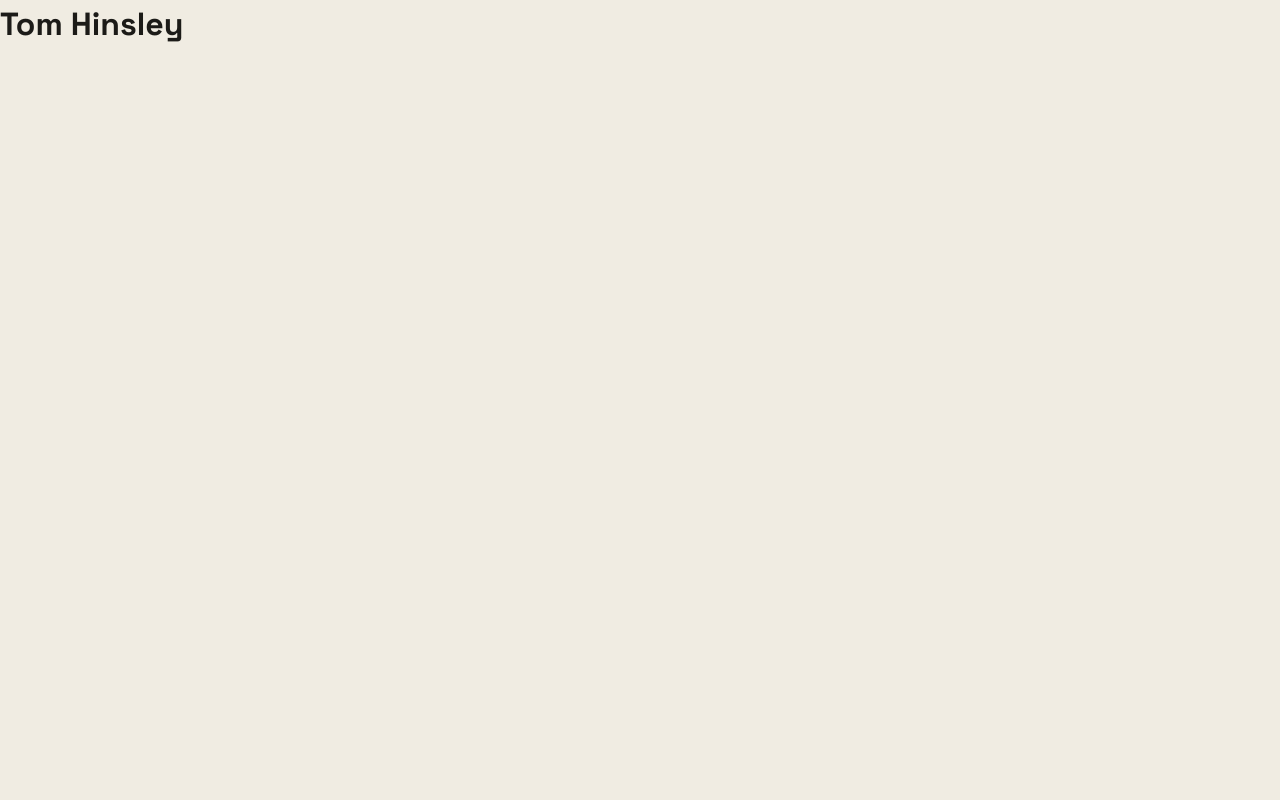
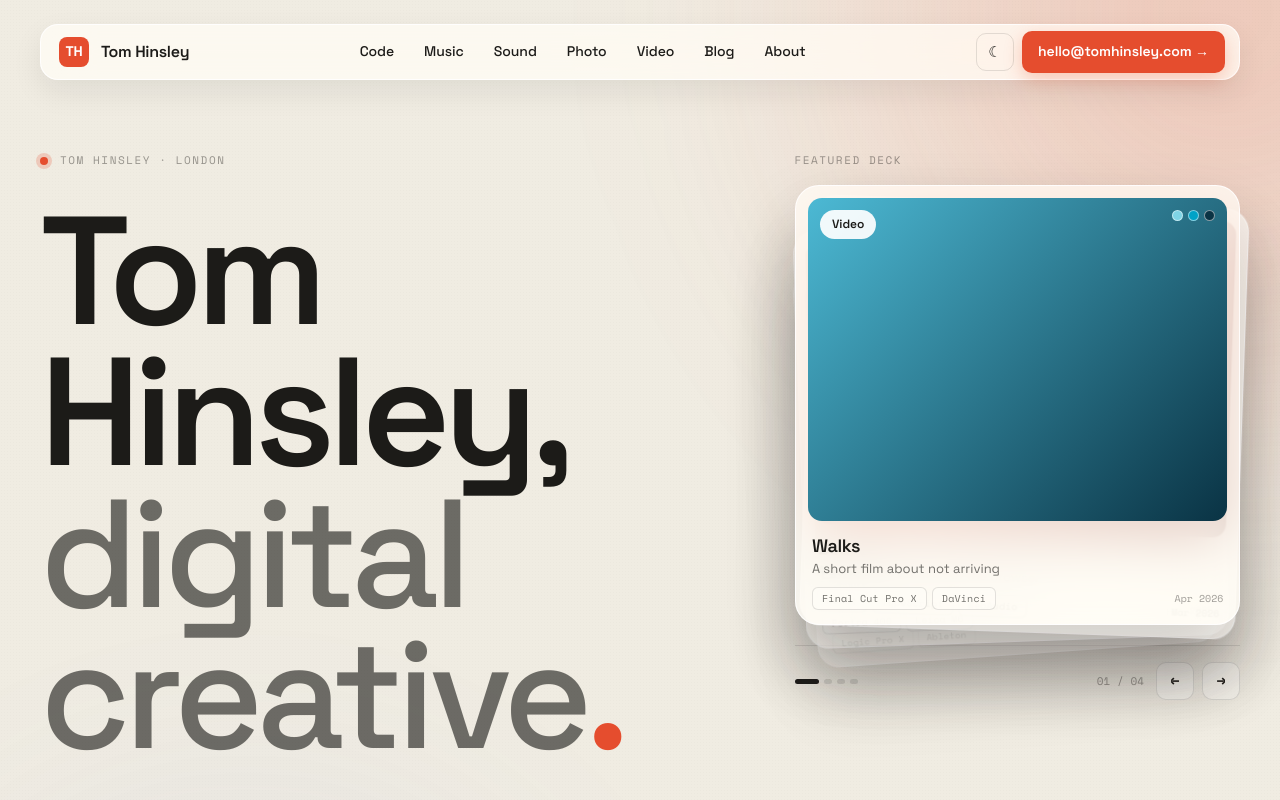
Before and after one commit to tmhnsly/portfolio, a Next.js app: page / in a window 1280 px wide. Shown: the top 800 px of the page. Built offline with nearby package versions, Linux system fonts and the light colour scheme.

Commit message:
feat(home): assemble hero, recent work, and home route
Co-Authored-By: Claude Sonnet 4.6 <noreply@anthropic.com>

```diff
--- a/src/app/page.tsx
+++ b/src/app/page.tsx
@@ -1,7 +1,21 @@
+import { Page, Nav, Footer, Container } from '@/components/layout';
+import { Hero } from '@/components/home/Hero';
+import { DisciplineScroller } from '@/components/home/DisciplineScroller';
+import { RecentWork } from '@/components/home/RecentWork';
+import { getAllProjects } from '@/lib/content';
+
 export default function Home() {
+  const projects = getAllProjects();
+  const deck = projects.slice(0, 4);
   return (
-    <main>
-      <h1>Tom Hinsley</h1>
-    </main>
+    <Page>
+      <Nav />
+      <Container>
+        <Hero featured={deck} />
+        <DisciplineScroller />
+        <RecentWork projects={projects} />
+      </Container>
+      <Footer />
+    </Page>
   );
 }
--- /dev/null
+++ b/src/components/home/Hero/Hero.module.scss
@@ -0,0 +1,11 @@
+@use '../../../styles/mixins/breakpoints' as *;
+.hero { display: grid; grid-template-columns: 1fr; gap: var(--space-8); padding-block: var(--space-9) var(--space-8);
+  @include desktop-up { grid-template-columns: 1.55fr 1fr; gap: var(--space-11); align-items: start; } }
+.lead { display: flex; flex-direction: column; }
+.title { margin: var(--space-7) 0 0; font-family: var(--font-display); font-weight: 600;
+  letter-spacing: var(--ls-display-xxl); line-height: var(--lh-display); color: var(--text);
+  font-size: clamp(var(--fs-display), 12vw, var(--fs-display-xxl)); text-wrap: pretty; }
+.muted { color: var(--text-soft); font-weight: 500; }
+.period { color: var(--accent); }
+.sub { margin-top: var(--space-7); max-width: 580px; font-size: var(--fs-body-l); color: var(--text-soft); line-height: var(--lh-body); }
+.deckCol { display: flex; flex-direction: column; gap: var(--space-4); }
--- /dev/null
+++ b/src/components/home/Hero/Hero.tsx
@@ -0,0 +1,25 @@
+import type { Project } from '@/types';
+import { Eyebrow } from '@/components/ui/Eyebrow';
+import { CardDeck } from '../CardDeck';
+import styles from './Hero.module.scss';
+
+export function Hero({ featured }: { featured: Project[] }) {
+  return (
+    <section className={styles.hero}>
+      <div className={styles.lead}>
+        <Eyebrow withDot>Tom Hinsley · London</Eyebrow>
+        <h1 className={styles.title}>
+          Tom Hinsley,<br />
+          <span className={styles.muted}>digital creative</span><span className={styles.period}>.</span>
+        </h1>
+        <p className={styles.sub}>
+          Frontend engineer based in London. Side practices in music, sound, photography and film.
+        </p>
+      </div>
+      <div className={styles.deckCol}>
+        <Eyebrow>Featured deck</Eyebrow>
+        <CardDeck items={featured} />
+      </div>
+    </section>
+  );
+}
--- /dev/null
+++ b/src/components/home/Hero/index.ts
@@ -0,0 +1 @@
+export { Hero } from './Hero';
--- /dev/null
+++ b/src/components/home/RecentWork/RecentWork.module.scss
@@ -0,0 +1,28 @@
+@use '../../../styles/mixins/breakpoints' as *;
+.section { margin-block: var(--space-12); }
+.head { display: flex; align-items: flex-end; justify-content: space-between; gap: var(--space-4);
+  padding-bottom: var(--space-6); border-bottom: 1px solid var(--rule-soft); flex-wrap: wrap; }
+.title { margin: var(--space-2) 0 0; font-family: var(--font-display); font-weight: 600;
+  font-size: clamp(40px, 8vw, 68px); letter-spacing: var(--ls-display-l); line-height: var(--lh-display); color: var(--text); }
+.period { color: var(--accent); }
+.grid { margin-top: var(--space-7); display: grid; grid-template-columns: 1fr; gap: var(--space-7);
+  @include desktop-up { grid-template-columns: 1.55fr 1fr; } }
+.featured { display: flex; flex-direction: column; gap: var(--space-5); }
+.featuredMedia { box-shadow: var(--shadow-lg); }
+.pillTL { position: absolute; left: 18px; top: 18px; z-index: 2; }
+.featuredMeta { display: flex; align-items: flex-end; justify-content: space-between; gap: var(--space-6); }
+.featuredTitle { font-family: var(--font-display); font-size: var(--fs-h2); font-weight: 600; letter-spacing: -0.028em; line-height: 1.05; color: var(--text); }
+.featuredDesc { font-size: var(--fs-body); color: var(--text-soft); line-height: 1.4; margin-top: 6px; }
+.chips { display: flex; gap: 5px; flex-wrap: wrap; margin-top: var(--space-3); }
+.date { font-family: var(--font-mono); font-size: var(--fs-mono-s); color: var(--text-muted); white-space: nowrap; }
+.thumbs { display: flex; flex-direction: column; gap: var(--space-4); }
+.thumb { display: grid; grid-template-columns: 140px 1fr; gap: var(--space-4); align-items: center;
+  padding: 10px; border-radius: var(--radius-xl); border: 1px solid var(--surface-edge); background: var(--surface-soft); }
+.pillSm { position: absolute; left: 8px; top: 8px; z-index: 2; }
+.thumbTitle { font-family: var(--font-display); font-size: var(--fs-h4); font-weight: 600; letter-spacing: -0.025em; color: var(--text); }
+.thumbDesc { font-size: var(--fs-caption); color: var(--text-soft); line-height: 1.4; margin-top: 2px; }
+.dateSm { display: block; margin-top: var(--space-2); font-family: var(--font-mono); font-size: var(--fs-mono-xs); color: var(--text-muted); }
+.foot { margin-top: var(--space-6); padding-top: var(--space-4); border-top: 1px solid var(--rule-soft);
+  display: flex; justify-content: space-between; font-family: var(--font-mono); font-size: var(--fs-mono-s);
+  color: var(--text-muted); text-transform: uppercase; letter-spacing: 0.06em; }
+.everything { color: var(--text); font-family: var(--font-display); font-weight: 600; text-transform: none; letter-spacing: -0.005em; }
--- /dev/null
+++ b/src/components/home/RecentWork/RecentWork.tsx
@@ -0,0 +1,80 @@
+'use client';
+import { useMemo, useState } from 'react';
+import Link from 'next/link';
+import type { Project } from '@/types';
+import { DISCIPLINE_ORDER, DISCIPLINES } from '@/lib/disciplines';
+import { Eyebrow } from '@/components/ui/Eyebrow';
+import { FilterPills } from '@/components/ui/FilterPills';
+import { TechChip } from '@/components/ui/TechChip';
+import { Media } from '@/components/ui/Media';
+import { Pill } from '@/components/ui/Pill';
+import { formatMonthYear } from '@/lib/format';
+import styles from './RecentWork.module.scss';
+
+export function RecentWork({ projects }: { projects: Project[] }) {
+  const [active, setActive] = useState(0);
+  const filters = useMemo(() => {
+    const perDiscipline = DISCIPLINE_ORDER
+      .map((slug) => ({ label: DISCIPLINES[slug].label, count: projects.filter((p) => p.discipline === slug).length }))
+      .filter((f) => f.count > 0);
+    return [{ label: 'All', count: projects.length }, ...perDiscipline];
+  }, [projects]);
+
+  const activeLabel = filters[active]?.label ?? 'All';
+  const filtered = active === 0 ? projects : projects.filter((p) => DISCIPLINES[p.discipline].label === activeLabel);
+  const featured = filtered.find((p) => p.featured) ?? filtered[0];
+  const thumbs = filtered.filter((p) => p !== featured).slice(0, 3);
+  if (!featured) return null;
+  const fd = DISCIPLINES[featured.discipline];
+
+  return (
+    <section className={styles.section}>
+      <div className={styles.head}>
+        <div>
+          <Eyebrow>Selected work</Eyebrow>
+          <h2 className={styles.title}>Recent<span className={styles.period}>.</span></h2>
+        </div>
+        <FilterPills items={filters} active={active} onSelect={setActive} />
+      </div>
+      <div className={styles.grid}>
+        <Link href={`/${featured.discipline}/${featured.slug}`} className={styles.featured}>
+          <Media grad={fd.gradient} src={featured.cover?.src} alt={featured.cover?.alt ?? featured.title}
+            ratio="16/10" sizes="(min-width: 1200px) 60vw, 100vw" className={styles.featuredMedia}>
+            <span className={styles.pillTL}><Pill label={`${fd.label} — featured`} tone="solid" /></span>
+          </Media>
+          <div className={styles.featuredMeta}>
+            <div>
+              <div className={styles.featuredTitle}>{featured.title}</div>
+              {featured.desc && <div className={styles.featuredDesc}>{featured.desc}</div>}
+              <div className={styles.chips}>{featured.tech.slice(0, 4).map((t) => <TechChip key={t} label={t} />)}</div>
+            </div>
+            <span className={styles.date}>{formatMonthYear(featured.date)} →</span>
+          </div>
+        </Link>
+        <div className={styles.thumbs}>
+          {thumbs.map((p) => {
+            const d = DISCIPLINES[p.discipline];
+            return (
+              <Link key={p.slug} href={`/${p.discipline}/${p.slug}`} className={styles.thumb}>
+                <Media grad={d.gradient} src={p.cover?.src} alt={p.cover?.alt ?? p.title}
+                  ratio="4/3" sizes="(min-width: 768px) 200px, 40vw" className={styles.thumbMedia}>
+                  <span className={styles.pillSm}><Pill label={d.label} tone="solid" /></span>
+                </Media>
+                <div className={styles.thumbMeta}>
+                  <div className={styles.thumbTitle}>{p.title}</div>
+                  {p.desc && <div className={styles.thumbDesc}>{p.desc}</div>}
+                  <div className={styles.chips}>{p.tech.slice(0, 2).map((t) => <TechChip key={t} label={t} />)}</div>
+                  <span className={styles.dateSm}>{formatMonthYear(p.date)}</span>
+                </div>
+              </Link>
+            );
+          })}
+        </div>
+      </div>
+      <div className={styles.foot}>
+        <span>{thumbs.length + 1} of {projects.length} shown</span>
+        <Link href="/code" className={styles.everything}>Everything →</Link>
+      </div>
+    </section>
+  );
+}
--- /dev/null
+++ b/src/components/home/RecentWork/index.ts
@@ -0,0 +1 @@
+export { RecentWork } from './RecentWork';
--- /dev/null
+++ b/src/components/layout/index.ts
@@ -0,0 +1,5 @@
+export { Page } from './Page';
+export { Container } from './Container';
+export { Nav } from './Nav';
+export { Footer } from './Footer';
+export { Bloom } from './Bloom';
```
Also changed, not shown: 1 other file (tests, documents, lock files or other folders).
